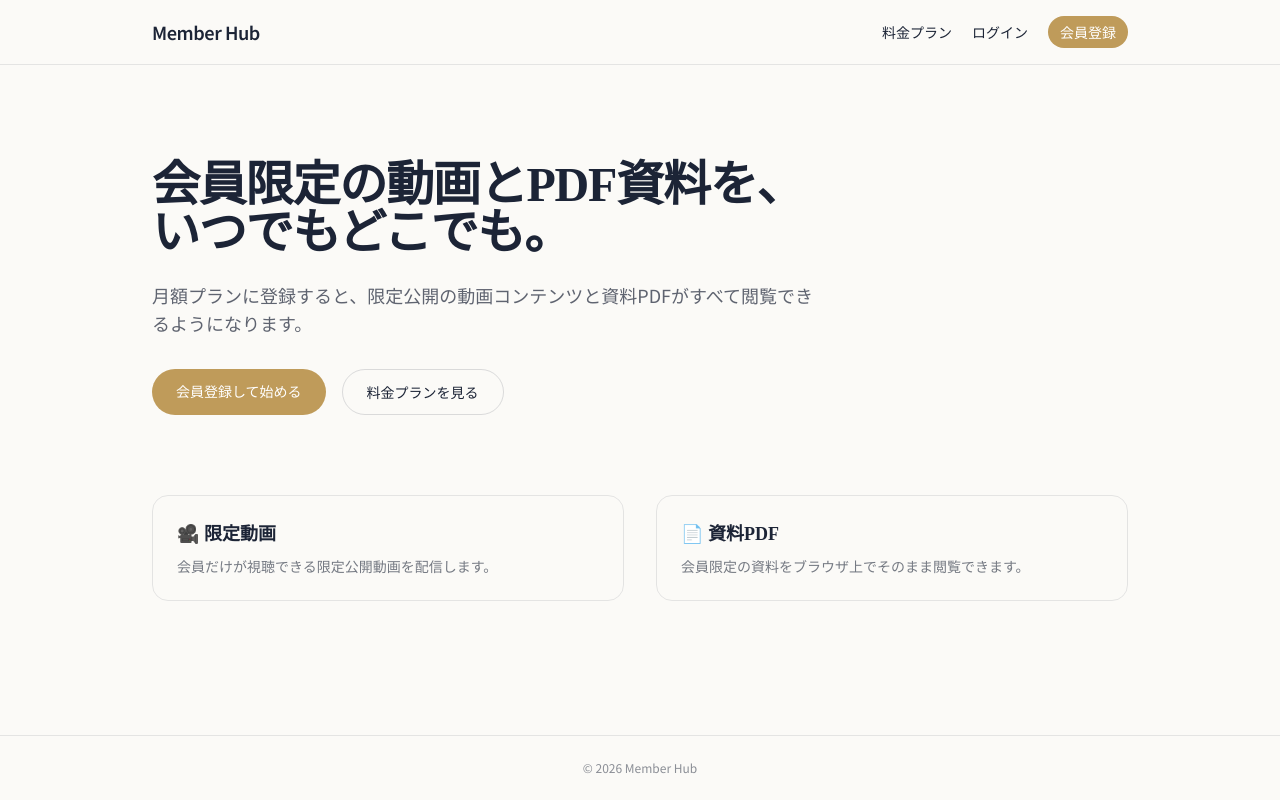
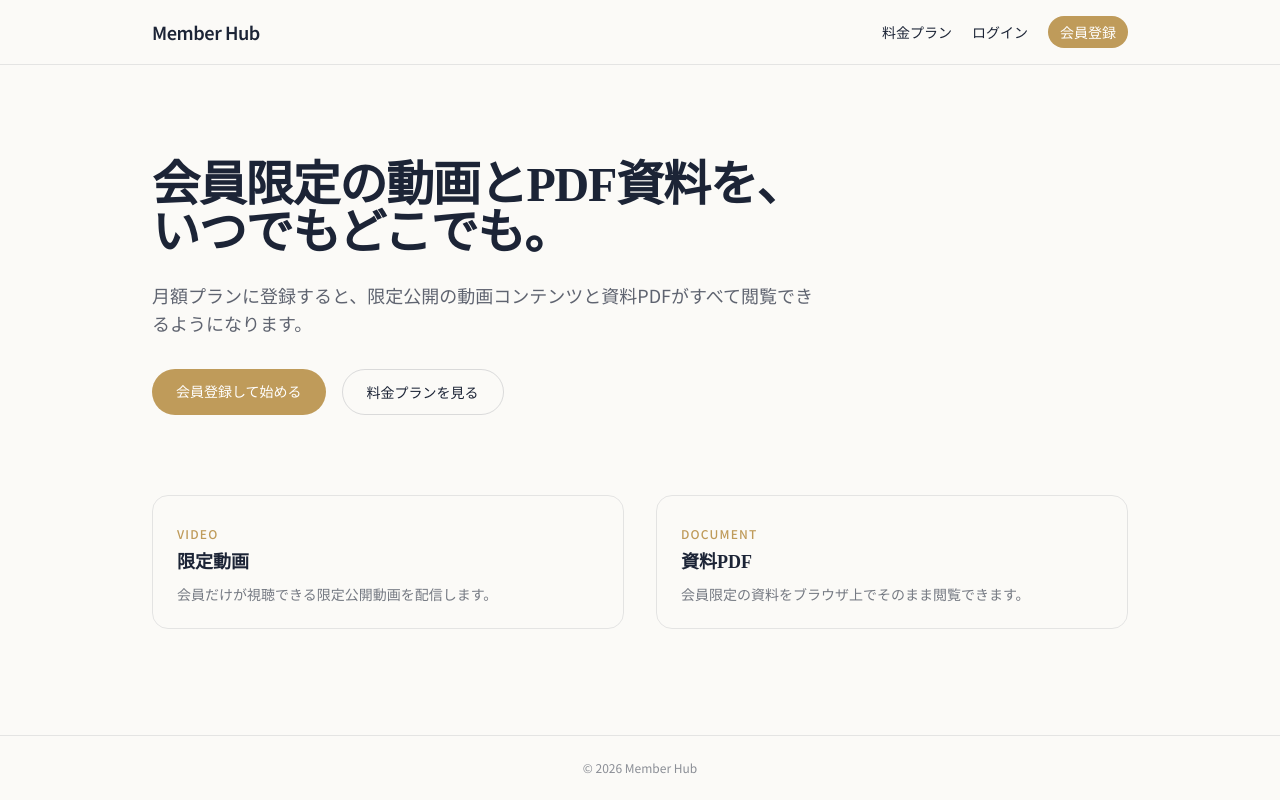
Before and after one commit to jshand2236-glitch/member-hub-video-pdf, a Next.js app: page / in a window 1280 px wide. Built offline with nearby package versions, Linux system fonts and the light colour scheme; no server answers.

Commit message:
Replace emoji labels with accent-colored text
Swap the video-camera/page emoji headings and checkmark bullets for
plain text with small accent-colored eyebrow labels (VIDEO/DOCUMENT)
and accent dot bullets, matching the site's restyled look more closely
than emoji do.

```diff
--- a/src/app/dashboard/page.tsx
+++ b/src/app/dashboard/page.tsx
@@ -90,13 +90,15 @@ export default async function DashboardPage() {
             href="/videos"
             className="rounded-2xl border border-foreground/10 p-6 hover:bg-foreground/5"
           >
-            <h3 className="font-semibold">🎥 会員限定動画を見る</h3>
+            <span className="text-xs font-medium tracking-widest text-accent">VIDEO</span>
+            <h3 className="mt-1 font-semibold">会員限定動画を見る</h3>
           </Link>
           <Link
             href="/pdfs"
             className="rounded-2xl border border-foreground/10 p-6 hover:bg-foreground/5"
           >
-            <h3 className="font-semibold">📄 資料PDFを見る</h3>
+            <span className="text-xs font-medium tracking-widest text-accent">DOCUMENT</span>
+            <h3 className="mt-1 font-semibold">資料PDFを見る</h3>
           </Link>
         </div>
       )}
--- a/src/app/page.tsx
+++ b/src/app/page.tsx
@@ -69,13 +69,15 @@ export default async function Home() {
 
       <div className="mt-20 grid gap-8 sm:grid-cols-2">
         <div className="rounded-2xl border border-foreground/10 p-6">
-          <h2 className="text-lg font-semibold">🎥 限定動画</h2>
+          <span className="text-xs font-medium tracking-widest text-accent">VIDEO</span>
+          <h2 className="mt-1 text-lg font-semibold">限定動画</h2>
           <p className="mt-2 text-sm text-foreground/60">
             会員だけが視聴できる限定公開動画を配信します。
           </p>
         </div>
         <div className="rounded-2xl border border-foreground/10 p-6">
-          <h2 className="text-lg font-semibold">📄 資料PDF</h2>
+          <span className="text-xs font-medium tracking-widest text-accent">DOCUMENT</span>
+          <h2 className="mt-1 text-lg font-semibold">資料PDF</h2>
           <p className="mt-2 text-sm text-foreground/60">
             会員限定の資料をブラウザ上でそのまま閲覧できます。
           </p>
--- a/src/app/pricing/page.tsx
+++ b/src/app/pricing/page.tsx
@@ -26,9 +26,18 @@ export default async function PricingPage() {
         <h2 className="text-lg font-semibold">スタンダードプラン</h2>
         <p className="mt-2 text-3xl font-bold">{priceLabel}</p>
         <ul className="mt-4 space-y-2 text-sm text-foreground/70">
-          <li>✔ 会員限定動画が見放題</li>
-          <li>✔ 会員限定PDF資料が閲覧し放題</li>
-          <li>✔ いつでも解約可能</li>
+          <li className="flex items-center gap-2.5">
+            <span className="h-1.5 w-1.5 shrink-0 rounded-full bg-accent" aria-hidden="true" />
+            会員限定動画が見放題
+          </li>
+          <li className="flex items-center gap-2.5">
+            <span className="h-1.5 w-1.5 shrink-0 rounded-full bg-accent" aria-hidden="true" />
+            会員限定PDF資料が閲覧し放題
+          </li>
+          <li className="flex items-center gap-2.5">
+            <span className="h-1.5 w-1.5 shrink-0 rounded-full bg-accent" aria-hidden="true" />
+            いつでも解約可能
+          </li>
         </ul>
         <div className="mt-6">
           <CheckoutButton isLoggedIn={!!session?.user} />
```
